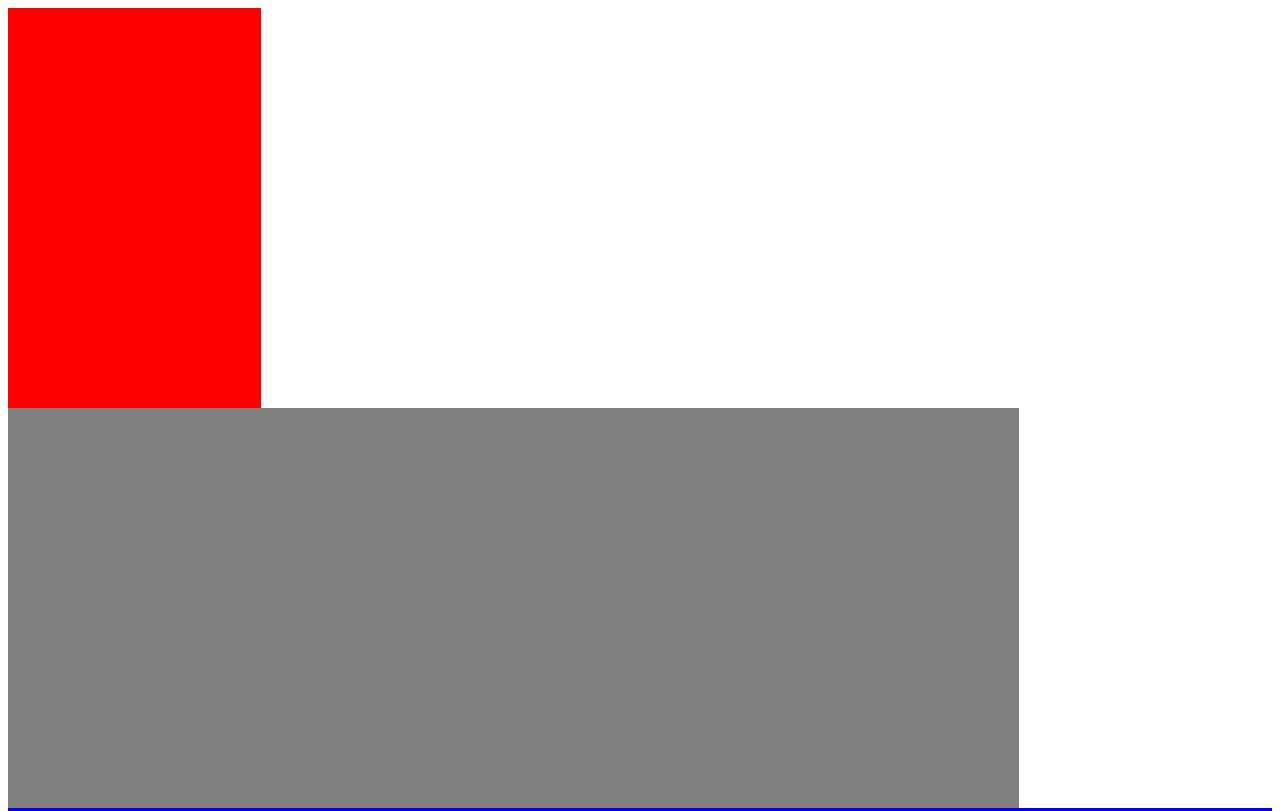
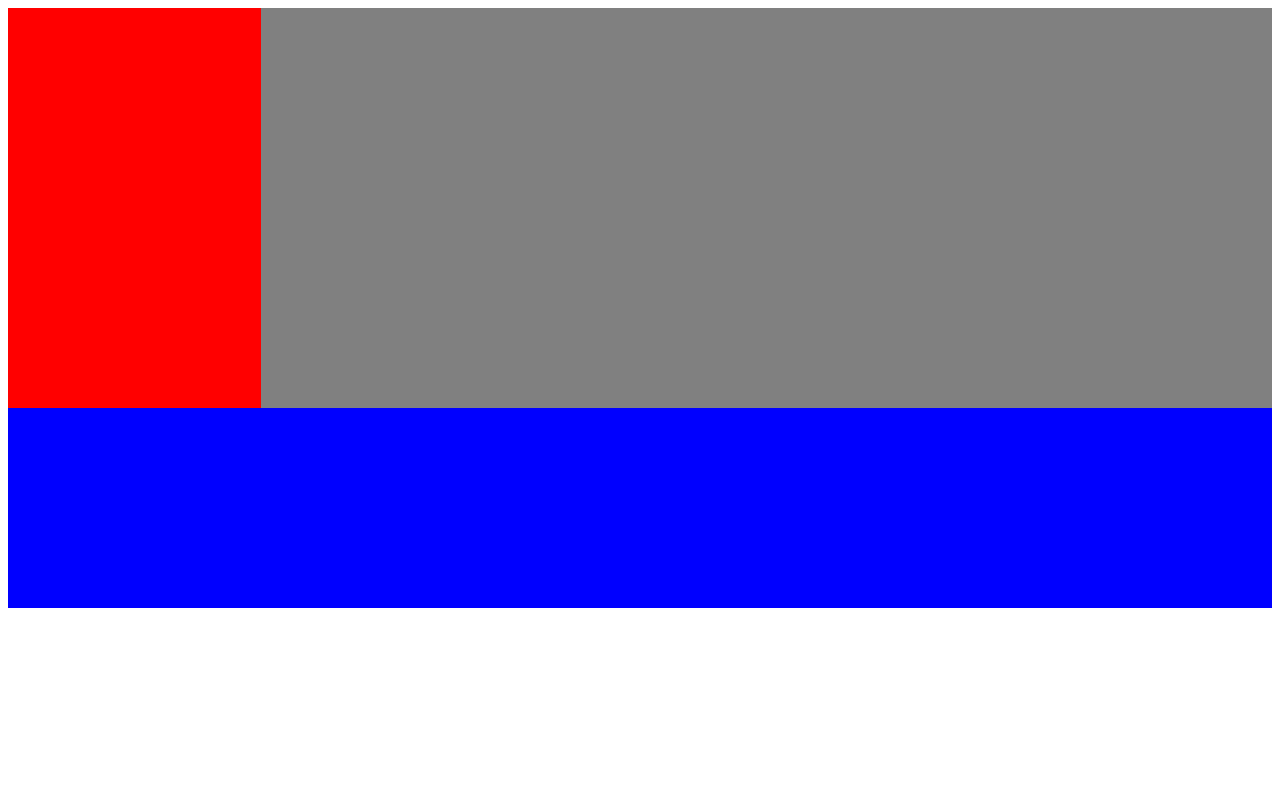
Before and after one commit to HeroicCS2/banana-WW, a plain HTML site: page layout.html in a window 1280 px wide. Shown: the top 811 px of the page. Drawn offline with Linux system fonts and the light colour scheme.

Commit message:
Update layout.html

```diff
--- a/layout.html
+++ b/layout.html
@@ -25,6 +25,9 @@
                         width:100%;
                         height:200px
                        }
+        div{
+            display:flex;
+        }
     </style>
 </head>
 <body>
```
